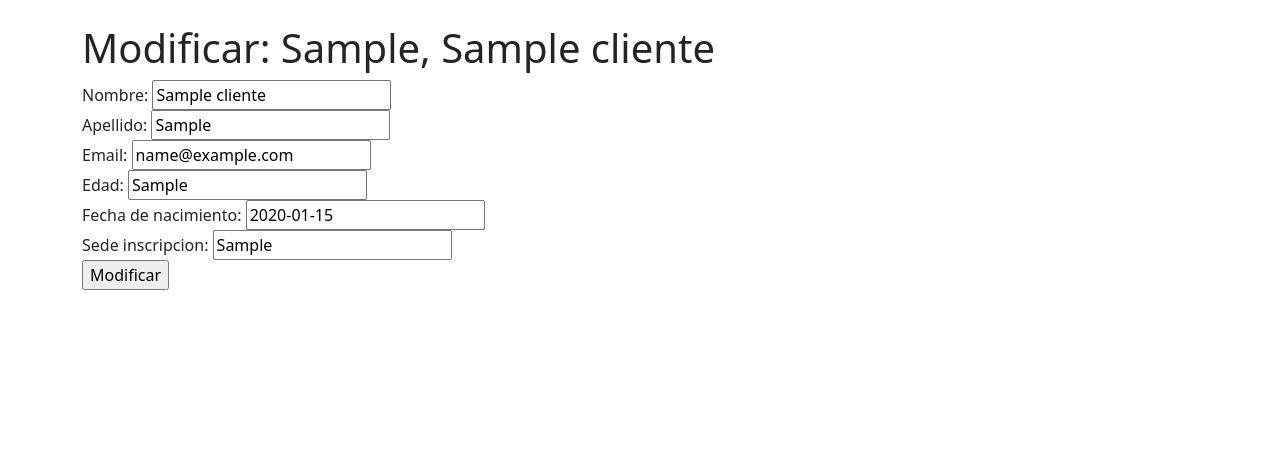
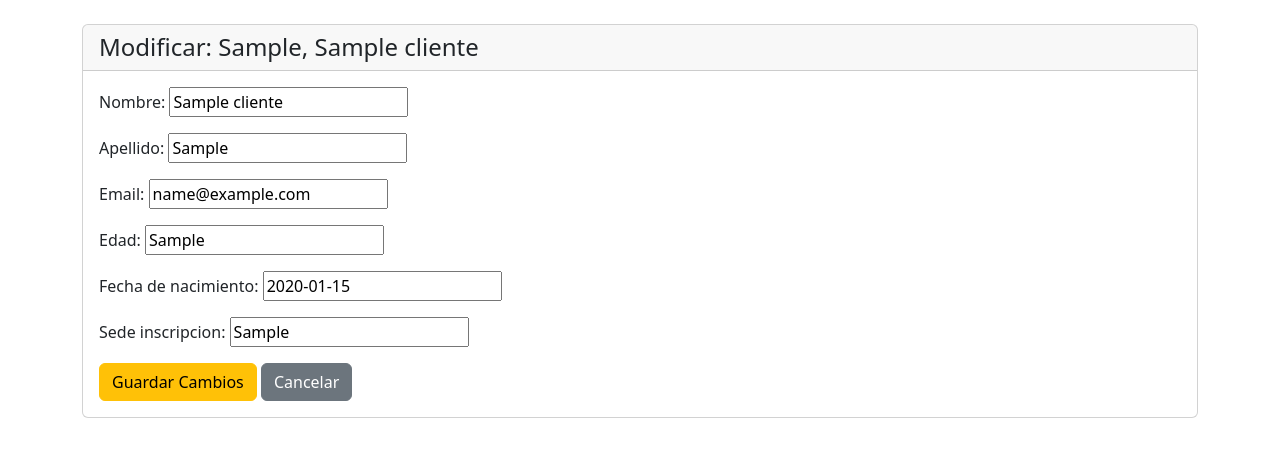
Before and after one commit to GonzaMartinezRoman/MartinezRoman-TuPrimeraPagina, a Django app: page /clientes/1/modificar-cliente in a window 1280 px wide. Shown: the part 56-513 px from the top of the page. Run offline with Django 5.2, Linux system fonts and the light colour scheme; tables that the repository leaves empty hold one stand-in row (values such as "Sample post").

Commit message:
Agrego el formato al template modificar_cliente, que era el unico que restaba

```diff
--- a/home/templates/home/modificar_cliente.html
+++ b/home/templates/home/modificar_cliente.html
@@ -1,10 +1,21 @@
 {% extends 'base.html' %}
+
+{% block title %}Modificar Cliente{% endblock %}
+
 {% block contenido %}
-    <h1>Modificar: {{cliente}}</h1>
-    <form action="{% url 'modificar_cliente' cliente.id %}" method="post">
-        {% csrf_token %}
-
-        {{form}}
-
-        <input type="submit" value="Modificar">
+<div class="card">
+    <div class="card-header">
+        <h1 class="h4 mb-0">Modificar: {{ cliente }}</h1>
+    </div>
+    <div class="card-body">
+        <form action="{% url 'modificar_cliente' cliente.id %}" method="post">
+            {% csrf_token %}
+            {{ form.as_p }}
+            <div class="mt-3">
+                <button type="submit" class="btn btn-warning">Guardar Cambios</button>
+                <a href="{% url 'listado_de_clientes' %}" class="btn btn-secondary">Cancelar</a>
+            </div>
+        </form>
+    </div>
+</div>
 {% endblock contenido %}
```
